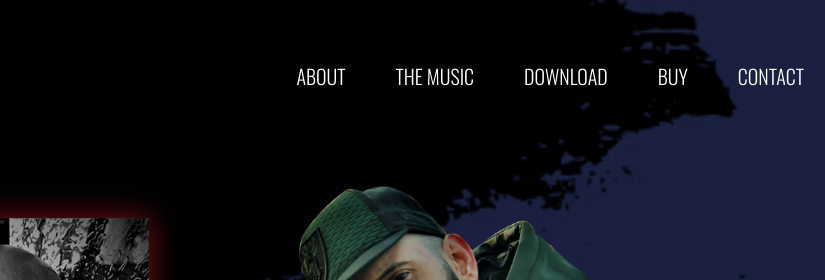
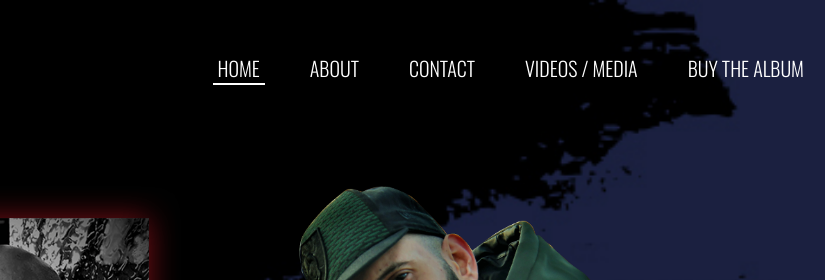
Before and after one commit to achoukah/cyp_cyprus, a plain HTML site: page index.html in a window 1280 px wide. Shown: the top 280 px of the page, 455-1280 px from the left. Drawn offline with nearby package versions, Linux system fonts and the light colour scheme.

Commit message:
NAVIGATION: Add styles for highlighted nav item

```diff
--- a/index.html
+++ b/index.html
@@ -21,11 +21,11 @@
     <h1 class="site-branding"><a href="/"><img src="img/logo-cup_cyprus-light.png" alt="Cyp Cyprus"></a></h1>
     <nav class="navigation-container">
       <ul class="navigation">
+        <li class="navigation--item navigation--item__highlighted"><a href="#">Home</a></li>
         <li class="navigation--item"><a href="#">About</a></li>
-        <li class="navigation--item"><a href="#">The music</a></li>
-        <li class="navigation--item"><a href="#">Download</a></li>
-        <li class="navigation--item"><a href="#">BUY</a></li>
         <li class="navigation--item"><a href="#">Contact</a></li>
+        <li class="navigation--item"><a href="#">Videos / Media</a></li>
+        <li class="navigation--item"><a href="#">Buy the album</a></li>
       </ul>
     </nav>
   </header>
--- a/scss/partials/_links.scss
+++ b/scss/partials/_links.scss
@@ -4,14 +4,3 @@ a {
 .navigation {
 
 }
-.navigation--item {
-  a {
-    border-bottom: 2px solid transparent;
-    padding: 0.25em 0.25em 1em 0.25em;
-
-    &:hover {
-      border-bottom: 2px solid $wh-tr-5;
-      padding: 0.25em 0.25em 0 0.25em;
-    }
-  }
-}
--- a/scss/partials/_navigation.scss
+++ b/scss/partials/_navigation.scss
@@ -16,7 +16,7 @@
 .navigation {
   display: flex;
   justify-content: flex-end;
-  align-items: center;
+  align-items: top;
 
   @include mq-s {
     flex-wrap: wrap;
@@ -42,3 +42,24 @@
     padding: 0.25em;
   }
 }
+.navigation--item {
+
+  a {
+    border-bottom: 2px solid transparent;
+    padding: 0.25em 0.25em 1em 0.25em;
+    display: block;
+
+    &:hover {
+      border-bottom: 2px solid $wh-tr-5;
+      padding: 0.25em 0.25em 0 0.25em;
+    }
+  }
+}
+.navigation--item__highlighted {
+
+
+  a {
+    border-bottom: 2px solid $wh-lt;
+    padding: 0.25em 0.25em 0 0.25em;
+  }
+}
```
Also changed, not shown: css/style.css, 1 other file.
